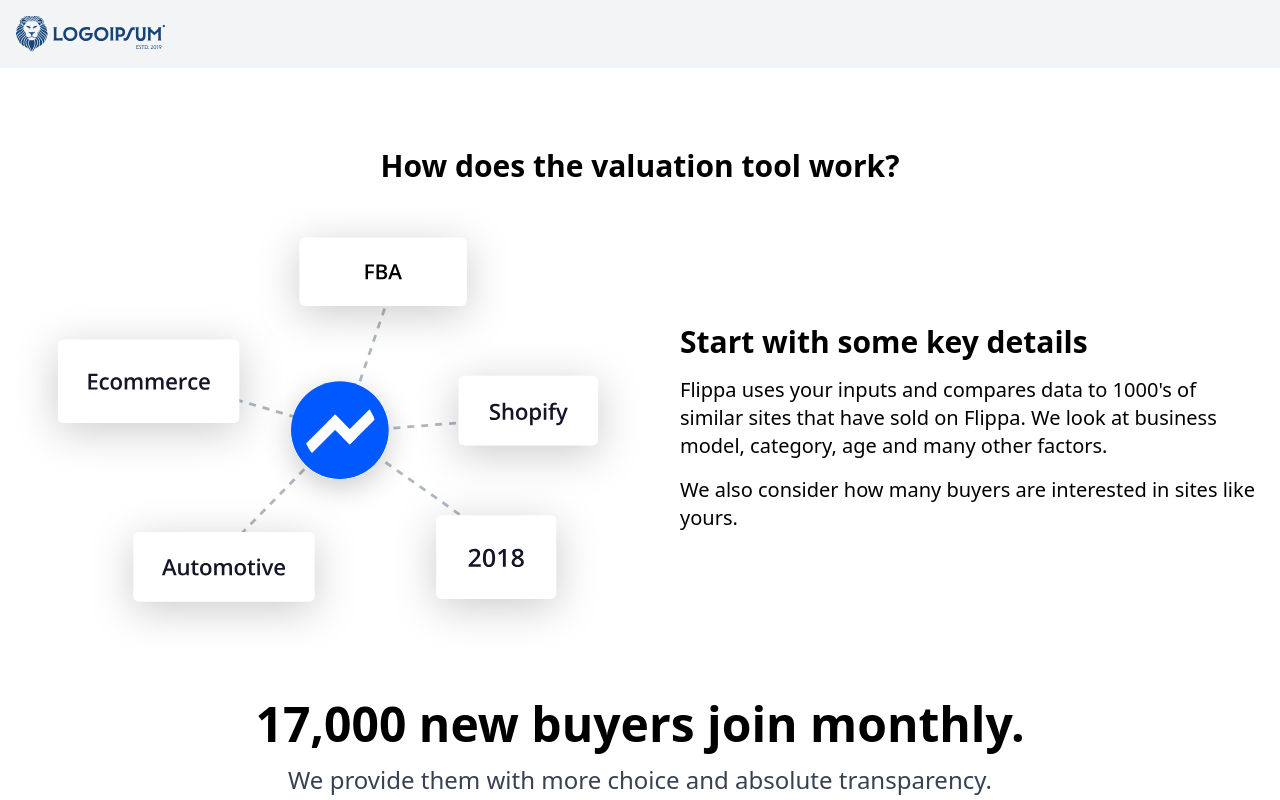
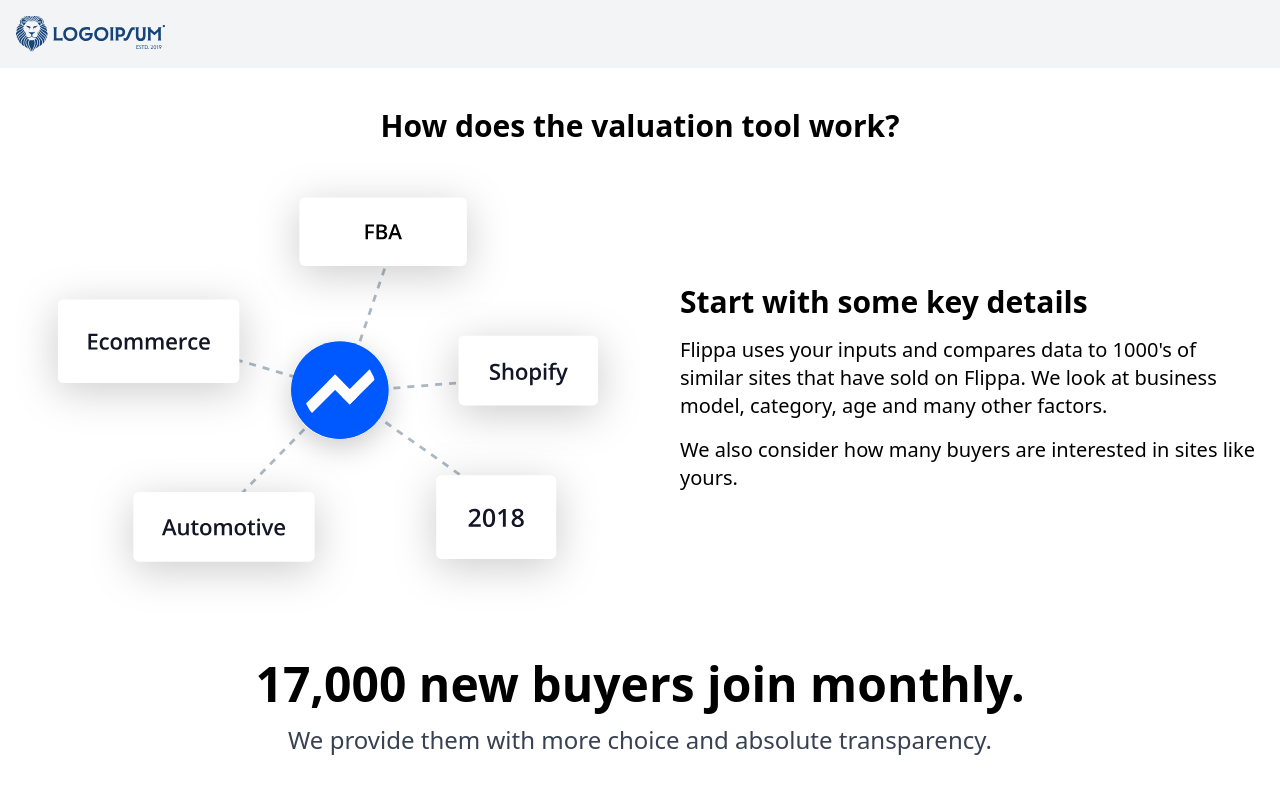
Before and after one commit to remote-cto/now-tnv, a Next.js app: page / in a window 1280 px wide. Shown: the top 800 px of the page. Built offline with nearby package versions, Linux system fonts and the light colour scheme.

Commit message:
text chnages done

```diff
--- a/app/components/ValuationTool.tsx
+++ b/app/components/ValuationTool.tsx
@@ -4,17 +4,17 @@
 const ValuationTool = () => {
   return (
     <>
-    <section className="mt-20">
+    <section className="mt-10">
     <div className="mx-auto max-w-screen-xl px-4 lg:flex lg:items-center">
       <div
         className="mx-auto max-w-xl text-center"
 
       >
-        <h1 className="text-base  sm:text-3xl">
-          <strong className=" text-black sm:block">
+        <div className="text-xl font-extrabold lg:text-3xl">
+
           How does the valuation tool work?
-          </strong>
-        </h1>
+
+        </div>
       </div>
     </div>
   </section>
```
